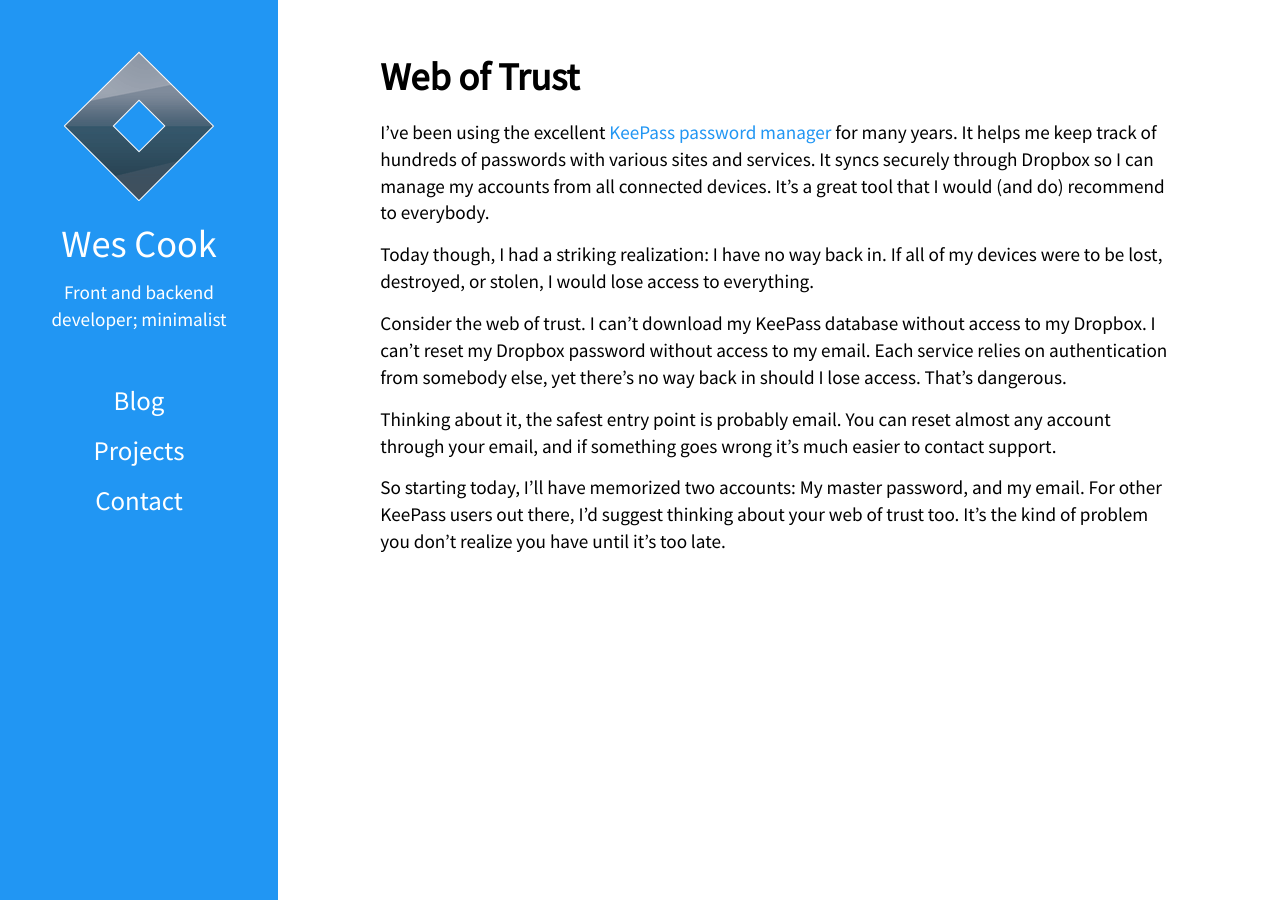
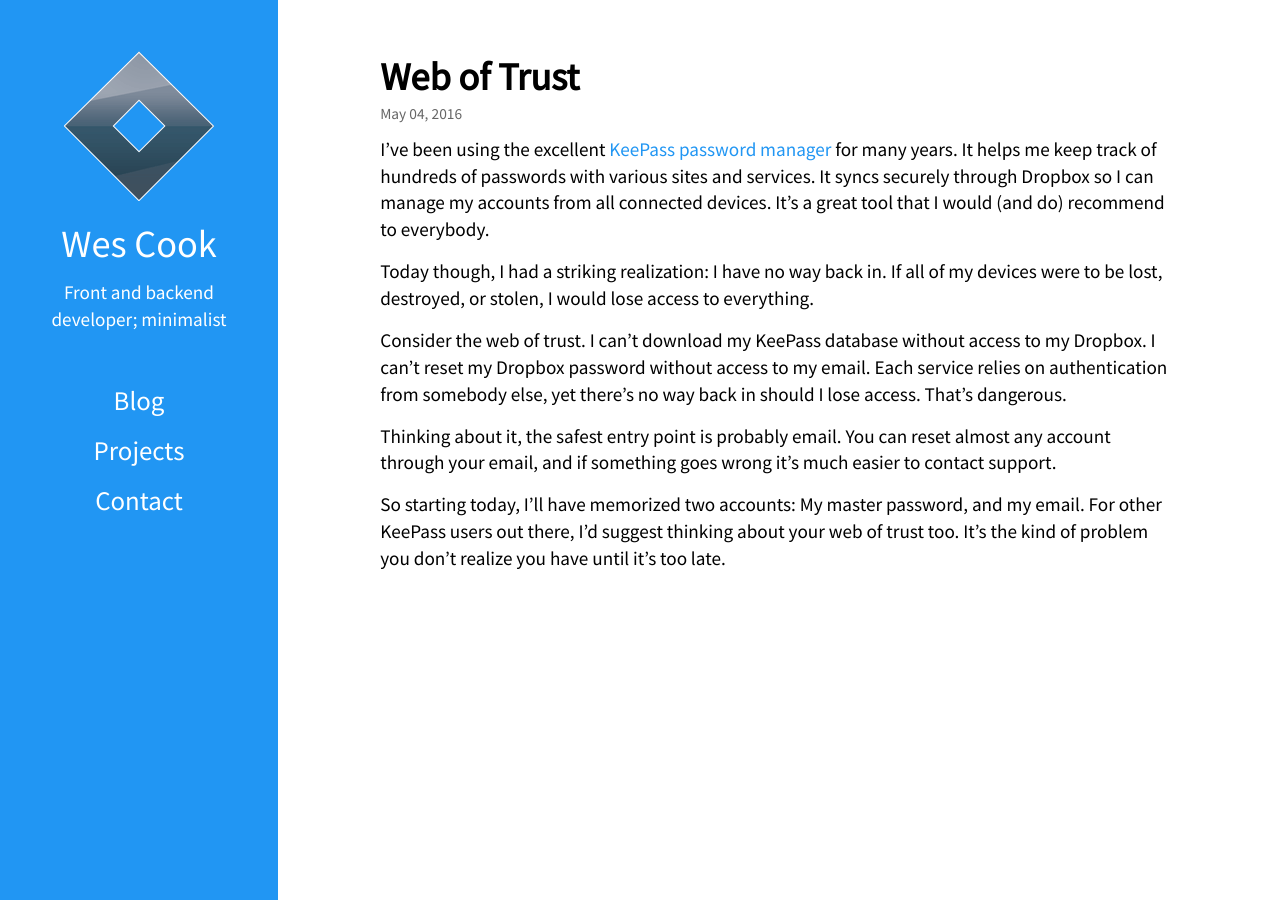
Before and after one commit to WesCook/wescook.github.io, a Jekyll site: the page built from blog/_posts/2016-05-04-web-of-trust.md, in a window 1280 px wide. Built offline with Jekyll 4.4.1, drawn with Linux system fonts in a browser that asks for light colours.

Commit message:
Adding timestamp to posts page

```diff
--- a/_layouts/post-category.html
+++ b/_layouts/post-category.html
@@ -7,7 +7,7 @@ layout: container
 
 {% for post in site.categories.[category] %}
 	<section class="post-list">
-		<h3 class="post-header"><a href="{{ post.url }}">{{ post.title }}</a></h3>
+		<h3 class="post-title"><a href="{{ post.url }}">{{ post.title }}</a></h3>
 		<p>{{ post.excerpt | strip_html }}</p>
 		<span class="post-date">{{ post.date | date: '%b %d, %Y' }}</span>
 	</section>
--- a/_layouts/post.html
+++ b/_layouts/post.html
@@ -1,7 +1,8 @@
 ---
 layout: container
 ---
-<h1>{{ page.title }}</h1>
+<h1 class="post-title">{{ page.title }}</h1>
+<span class="post-date">{{ page.date | date: '%b %d, %Y' }}</span>
 
 <article class="post">
 	{{ content }}
--- a/_sass/components/layout.scss
+++ b/_sass/components/layout.scss
@@ -56,3 +56,8 @@
 .clear {
 	clear: both;
 }
+
+// Main body of post
+.post {
+	margin-top: 10px;
+}
--- a/_sass/components/post-list.scss
+++ b/_sass/components/post-list.scss
@@ -1,5 +1,21 @@
 // Formatting of blog and project listings
 
+// Post title, listing and post pages
+.post-title {
+	margin-bottom: -5px;
+}
+// Post date, listing and post pages
+.post-date {
+	font-size: 0.8em;
+	color: #666;
+}
+
+// Main category headers
+.category-header {
+	margin-top: 1em;
+}
+
+// Post lists
 .post-list {
 	margin-bottom: 1.2em;
 }
@@ -9,12 +25,3 @@
 .post-list p {
 	margin-bottom: 0;
 }
-
-.category-header {
-	margin-top: 1em;
-}
-
-.post-date {
-	font-size: 0.8em;
-	color: #666;
-}
--- a/index.html
+++ b/index.html
@@ -10,7 +10,7 @@ layout: container
 
 {% for post in site.categories.blog limit:3 %}
 	<section class="post-list">
-		<h3 class="post-header"><a href="{{ post.url }}">{{ post.title }}</a></h3>
+		<h3 class="post-title"><a href="{{ post.url }}">{{ post.title }}</a></h3>
 		<p>{{ post.excerpt | strip_html }}</p>
 		<span class="post-date">{{ post.date | date: '%b %d, %Y' }}</span>
 	</section>
@@ -20,7 +20,7 @@ layout: container
 
 {% for post in site.categories.projects limit:3 %}
 	<section class="post-list">
-		<h3 class="post-header"><a href="{{ post.url }}">{{ post.title }}</a></h3>
+		<h3 class="post-title"><a href="{{ post.url }}">{{ post.title }}</a></h3>
 		<p>{{ post.excerpt | strip_html }}</p>
 		<span class="post-date">{{ post.date | date: '%b %d, %Y' }}</span>
 	</section>
```
